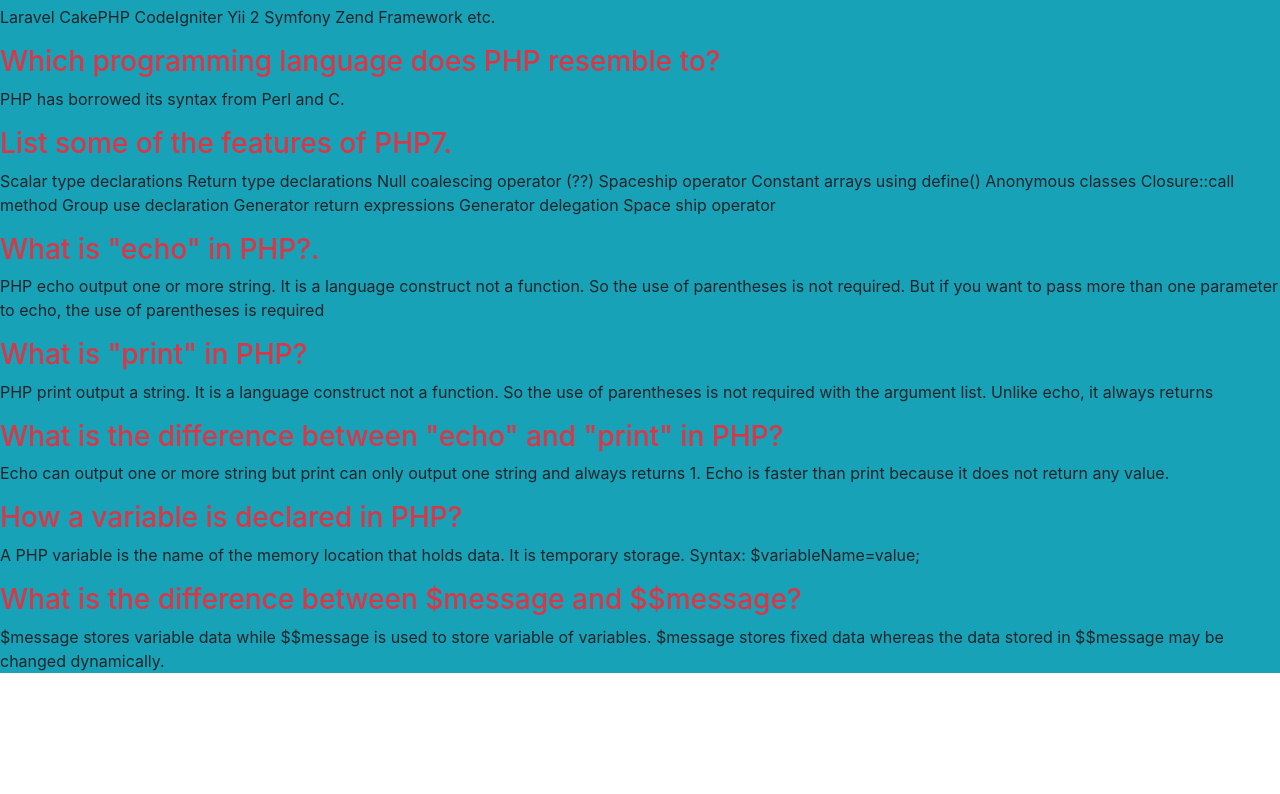
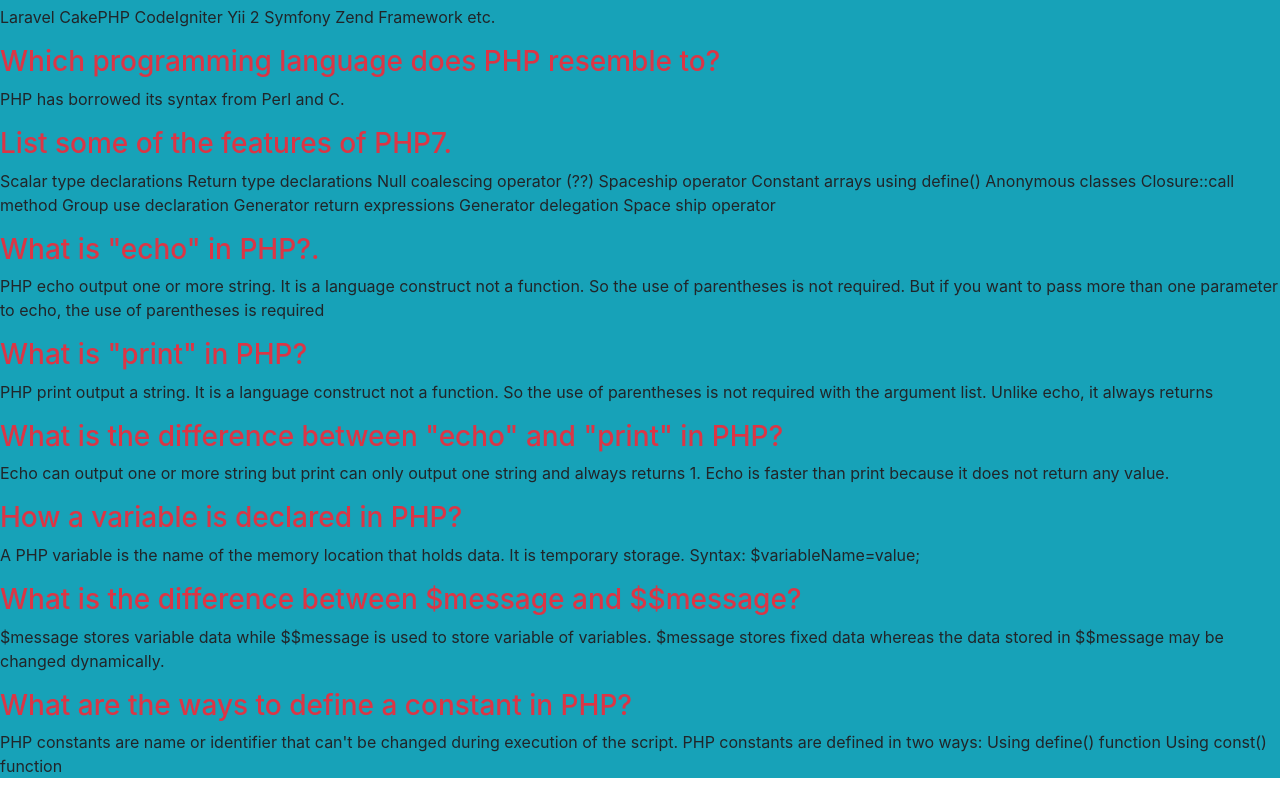
Before and after one commit to NaimBiswas/PHP-Question, a plain HTML site: page index.html in a window 1280 px wide. Shown: the part 905-1699 px from the top of the page. Before the commit the page ends 1594 px from the top, so only its background shows below. Drawn offline with nearby package versions, Linux system fonts and the light colour scheme.

Commit message:
What are the ways to define a constant in PHP

```diff
--- a/index.html
+++ b/index.html
@@ -206,6 +206,20 @@
             $message stores fixed data whereas the data stored in $$message may be changed dynamically.
          </p>
 
+         <!-- Question  -->
+         <h3 class="text-danger">
+            What are the ways to define a constant in PHP?
+         </h3>
+         <!-- Anster  -->
+         <p>
+            PHP constants are name or identifier that can't be changed during execution of the script. PHP constants are
+            defined in
+            two ways:
+
+            Using define() function
+            Using const() function
+         </p>
+
       </section>
 
 
```
